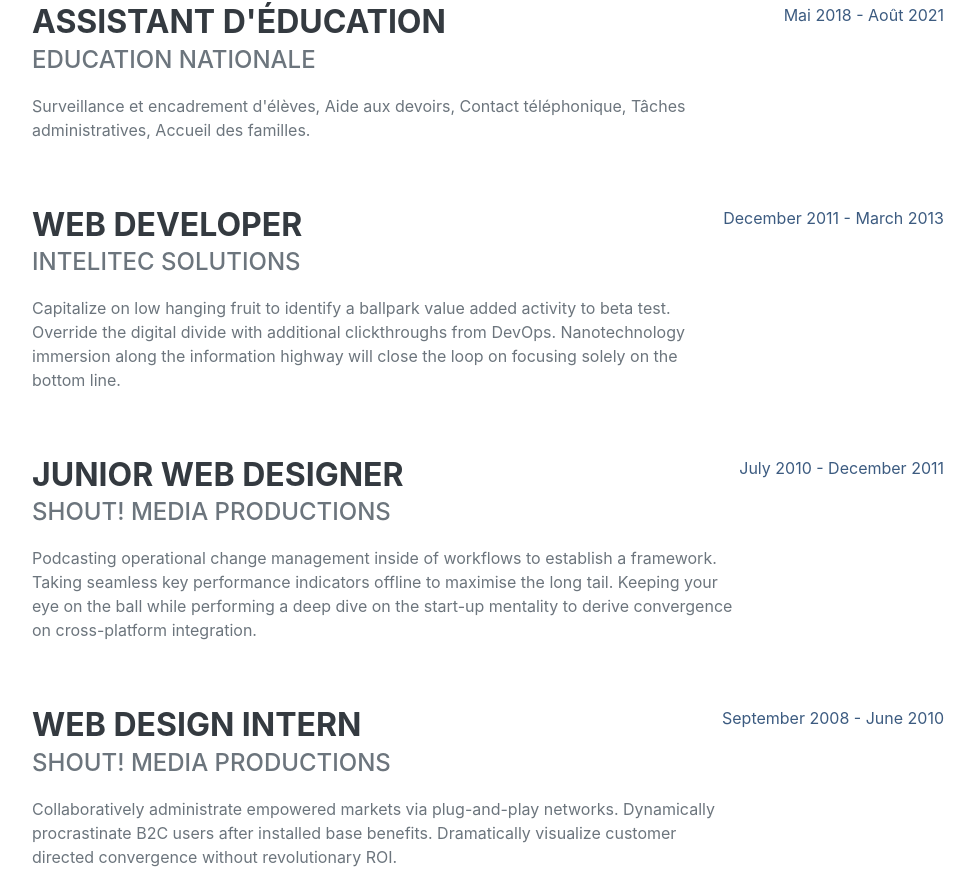
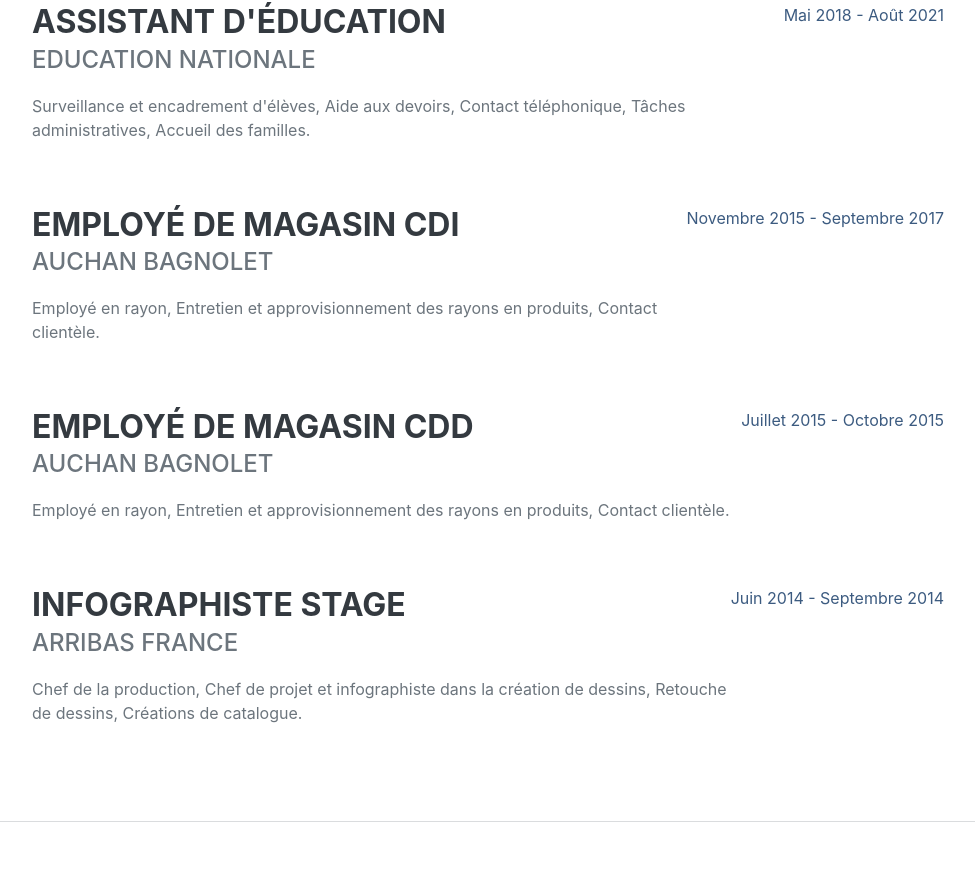
Before and after one commit to A-Kernaonet/cvperso, a plain HTML site: page index.html in a window 1280 px wide. Shown: the part 993-1881 px from the top of the page, without its empty margins (288-1263 px from the left). Drawn offline with nearby package versions, Linux system fonts and the light colour scheme; a web font is replaced by a local one.

Commit message:
suite des exp pro mises

```diff
--- a/index.html
+++ b/index.html
@@ -74,27 +74,27 @@
                     </div>
                     <div class="d-flex flex-column flex-md-row justify-content-between mb-5">
                         <div class="flex-grow-1">
-                            <h3 class="mb-0">Web Developer</h3>
-                            <div class="subheading mb-3">Intelitec Solutions</div>
-                            <p>Capitalize on low hanging fruit to identify a ballpark value added activity to beta test. Override the digital divide with additional clickthroughs from DevOps. Nanotechnology immersion along the information highway will close the loop on focusing solely on the bottom line.</p>
+                            <h3 class="mb-0">Employé de magasin CDI</h3>
+                            <div class="subheading mb-3">Auchan Bagnolet</div>
+                            <p>Employé en rayon, Entretien et approvisionnement des rayons en produits, Contact clientèle.</p>
                         </div>
-                        <div class="flex-shrink-0"><span class="text-primary">December 2011 - March 2013</span></div>
+                        <div class="flex-shrink-0"><span class="text-primary">Novembre 2015 - Septembre 2017</span></div>
                     </div>
                     <div class="d-flex flex-column flex-md-row justify-content-between mb-5">
                         <div class="flex-grow-1">
-                            <h3 class="mb-0">Junior Web Designer</h3>
-                            <div class="subheading mb-3">Shout! Media Productions</div>
-                            <p>Podcasting operational change management inside of workflows to establish a framework. Taking seamless key performance indicators offline to maximise the long tail. Keeping your eye on the ball while performing a deep dive on the start-up mentality to derive convergence on cross-platform integration.</p>
+                            <h3 class="mb-0">Employé de magasin CDD</h3>
+                            <div class="subheading mb-3">Auchan Bagnolet</div>
+                            <p>Employé en rayon, Entretien et approvisionnement des rayons en produits, Contact clientèle.</p>
                         </div>
-                        <div class="flex-shrink-0"><span class="text-primary">July 2010 - December 2011</span></div>
+                        <div class="flex-shrink-0"><span class="text-primary">Juillet 2015 - Octobre 2015</span></div>
                     </div>
                     <div class="d-flex flex-column flex-md-row justify-content-between">
                         <div class="flex-grow-1">
-                            <h3 class="mb-0">Web Design Intern</h3>
-                            <div class="subheading mb-3">Shout! Media Productions</div>
-                            <p>Collaboratively administrate empowered markets via plug-and-play networks. Dynamically procrastinate B2C users after installed base benefits. Dramatically visualize customer directed convergence without revolutionary ROI.</p>
+                            <h3 class="mb-0">Infographiste Stage</h3>
+                            <div class="subheading mb-3">Arribas France</div>
+                            <p>Chef de la production, Chef de projet et infographiste dans la création de dessins, Retouche de dessins, Créations de catalogue.</p>
                         </div>
-                        <div class="flex-shrink-0"><span class="text-primary">September 2008 - June 2010</span></div>
+                        <div class="flex-shrink-0"><span class="text-primary">Juin 2014 - Septembre 2014</span></div>
                     </div>
                 </div>
             </section>
```
